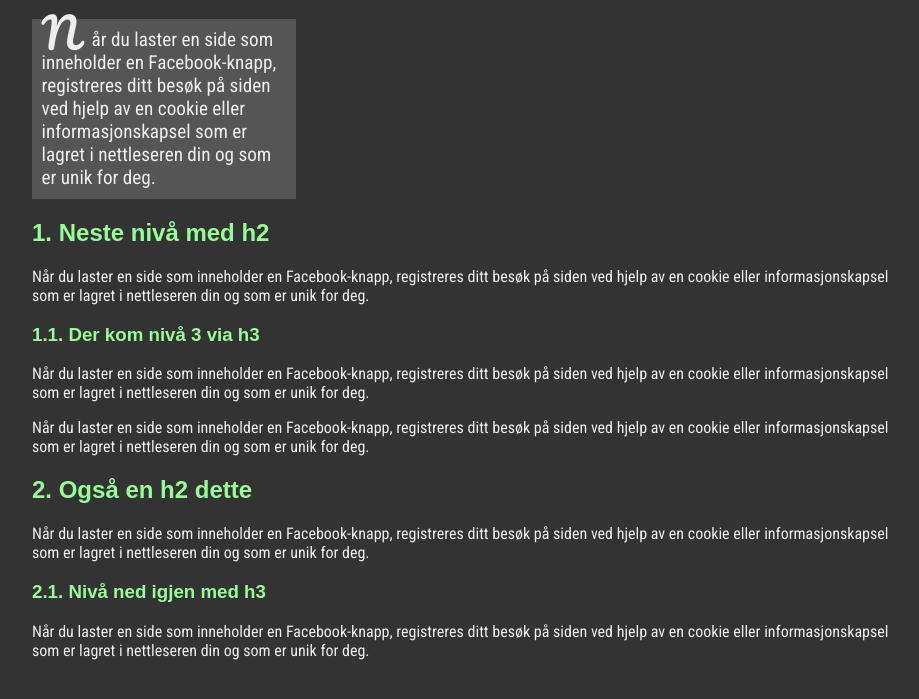
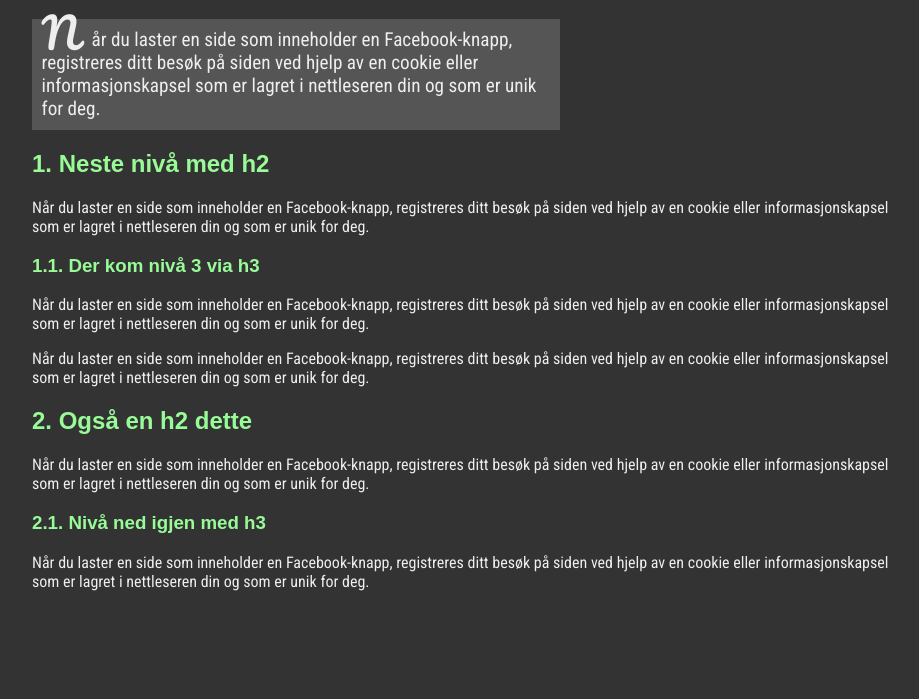
Before and after one commit to dynnamitt/dynnamitt.github.io, a plain HTML site: page index.html in a window 1280 px wide. Shown: the part 101-800 px from the top of the page, without its empty margins (104-1023 px from the left). Drawn offline with Linux system fonts and the light colour scheme; a web font is replaced by a local one.

Commit message:
Update style.css

```diff
--- a/css/style.css
+++ b/css/style.css
@@ -21,7 +21,7 @@ p.uthevet {
  font-size:1.2em;
  background-color:#555;
  padding:0.5em;
- margin-right:70%;
+ margin-right:40%;
 }
 
 
```
